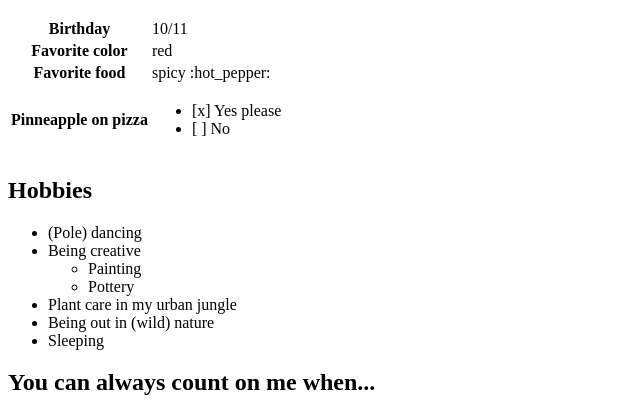
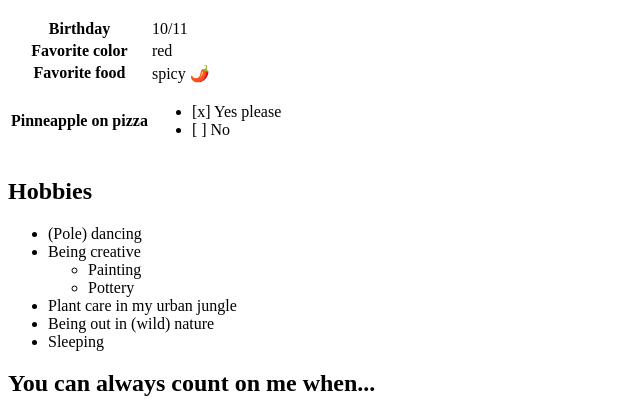
Before and after one commit to KimDelbarre/markdown-to-html, a plain HTML site: page index.html in a window 1280 px wide. Shown: the part 393-800 px from the top of the page, without its empty margins (0-640 px from the left). Drawn offline with Linux system fonts and the light colour scheme.

Commit message:
adding emoji in html

```diff
--- a/index.html
+++ b/index.html
@@ -21,7 +21,7 @@
  </tr>
  <tr>
     <th>Favorite food</th>
-    <td>spicy :hot_pepper:</td>
+    <td>spicy <g-emoji class="g-emoji" alias="hot_pepper" fallback-src="https://github.githubassets.com/images/icons/emoji/unicode/1f336.png">🌶️</g-emoji></td>
 
   </tr>
   <tr>
```
